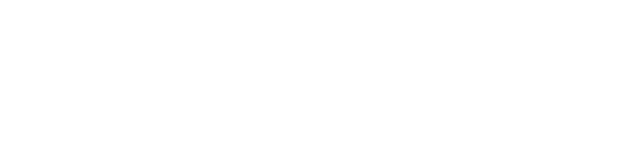
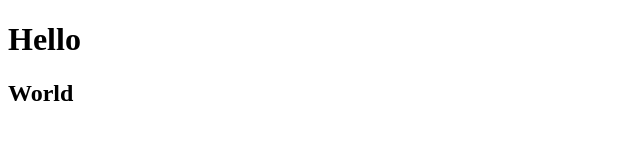
Before and after one commit to MonstaMaks/firstapp, a plain HTML site: page index.html in a window 1280 px wide. Shown: the whole page, without its empty margins (0-640 px from the left). Drawn offline with Linux system fonts and the light colour scheme.

Commit message:
index change

```diff
--- a/index.html
+++ b/index.html
@@ -6,6 +6,7 @@
     <title>Document</title>
 </head>
 <body>
-    <script src="script.js">gdf</script>
+    <h1>Hello</h1>
+    <h2>World</h2>
 </body>
 </html>
```
